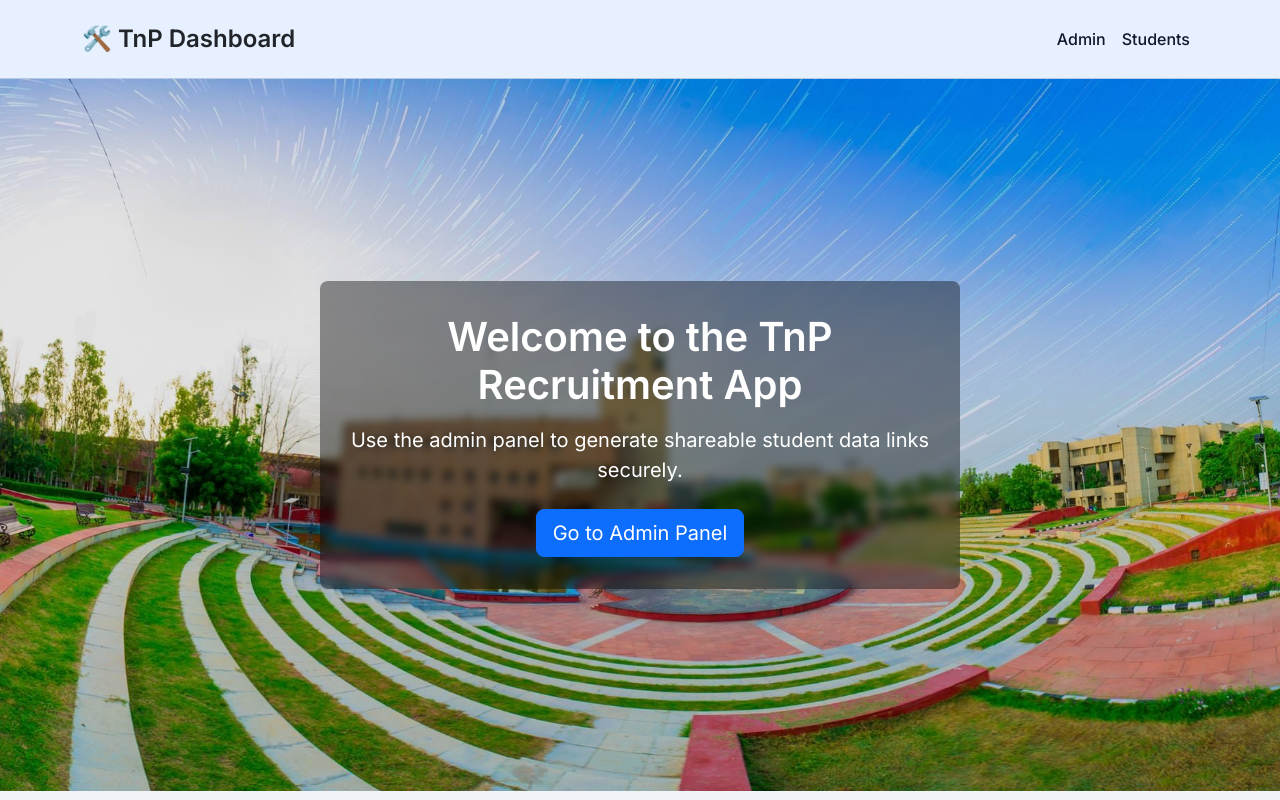
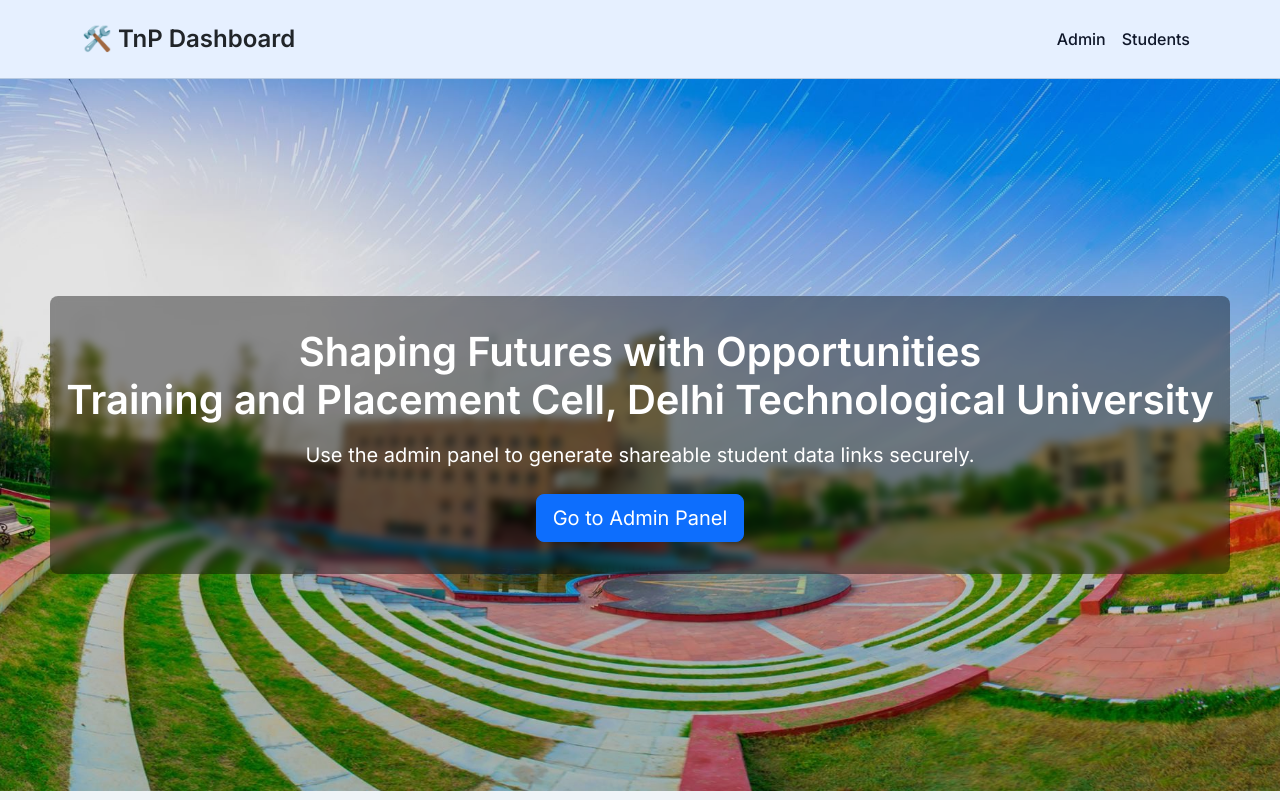
Before and after one commit to utkarshX-dev/tnpFrontend, a React (Vite) app: page / in a window 1280 px wide. Built offline with nearby package versions, Linux system fonts and the light colour scheme.

Commit message:
Ready for deployment

```diff
--- a/index.html
+++ b/index.html
@@ -2,11 +2,12 @@
 <html lang="en">
   <head>
     <meta charset="UTF-8" />
+    <link rel="icon" type="image/svg+xml" href="dtu.webp" />
     <meta name="viewport" content="width=device-width, initial-scale=1.0" />
     <title>Tnp Project</title>
   </head>
   <body>
-    <div id="root"></div>
+    <div id="root">Traning and Placement DTU</div>
     <script type="module" src="/src/main.jsx"></script>
   </body>
 </html>
--- a/package.json
+++ b/package.json
@@ -1,7 +1,8 @@
 {
   "name": "tnp-frontend",
   "private": true,
-  "version": "0.0.0",
+  "version": "1.0.0",
+   "description": "Frontend for DTU TnP Recruitment Dashboard",
   "type": "module",
   "scripts": {
     "dev": "vite",
@@ -31,4 +32,5 @@
     "globals": "^16.0.0",
     "vite": "^6.3.5"
   }
+
 }
--- a/src/css/styles.css
+++ b/src/css/styles.css
@@ -49,7 +49,6 @@
 
 .hero-section .content {
   z-index: 2;
-  max-width: 640px;
   padding: 2rem;
   border-radius: 0.5rem;
   background-color: rgba(0, 0, 0, 0.4);
--- a/src/pages/HomePage.jsx
+++ b/src/pages/HomePage.jsx
@@ -47,7 +47,8 @@
       <div className="hero-section d-flex align-items-center justify-content-center text-center">
         <div className="overlay"></div>
        <div className="content text-white px-3 text-center">
-          <h1 className="fw-bold mb-3">Welcome to the TnP Recruitment App</h1>
+          <h1 className="fw-bold mb-3">Shaping Futures with Opportunities<br/>
+Training and Placement Cell, Delhi Technological University</h1>
           <p className="lead mb-4">
             Use the admin panel to generate shareable student data links securely.
           </p>
```
